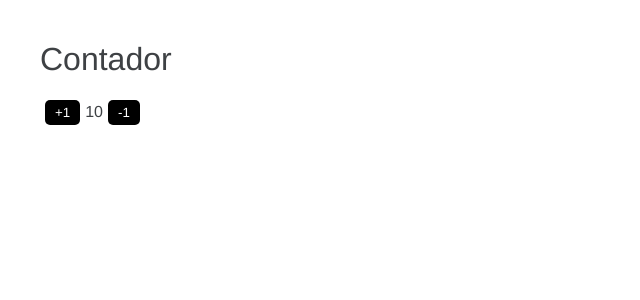
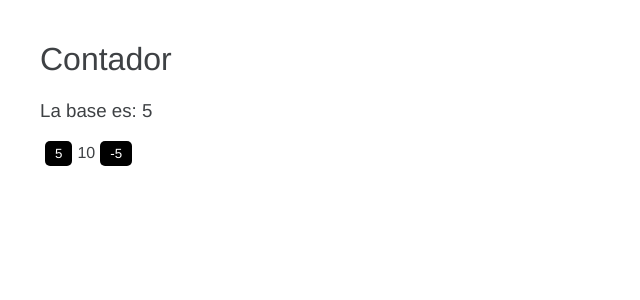
Before and after one commit to jherx/01.-Intr-Angular, an Angular app: page / in a window 1280 px wide. Shown: the top 300 px of the page, without its empty margins (0-640 px from the left). Built offline with nearby package versions, Linux system fonts and the light colour scheme.

Commit message:
tarea: Contador de 5 en 5

```diff
--- a/src/app/app.component.html
+++ b/src/app/app.component.html
@@ -1,9 +1,9 @@
 <h1>{{title}}</h1>
-
+<h3>La base es: <strong>{{base}}</strong></h3>
 <!-- los eventos en angular van entre paréntesis -->
-<button (click)="acumular(1)"> +1 </button>
+<button (click)="acumular(base)"> {{base}}</button>
 
 <span>{{num}}</span>
 
-<button (click)="acumular(-1)">-1</button>
+<button (click)="acumular(-base)">{{ -base}}</button>
 <!-- contador funcionando correctamente  -->
--- a/src/app/app.component.ts
+++ b/src/app/app.component.ts
@@ -8,11 +8,13 @@
 export class AppComponent {
  title:string = 'Contador';
  num:number =10;
+ base:number =5;
 
 //?  Simplificamos las funciones suma y resta con una función donde pasamos un argumento  de tipo numero donde indicamos que a nuestra constante se le agregara ( += )nuestra variable del argumento , en donde se le puede vasar un valor negativo o positivo
 
+// modificamos el contador para contar de 5 en 5 sustituyendo por la constante base
  acumular(valor:number){
-  this.num += valor;
+  this.num += valor ;
  }
 //  sumar(){
 //    this.num +=1;
```
